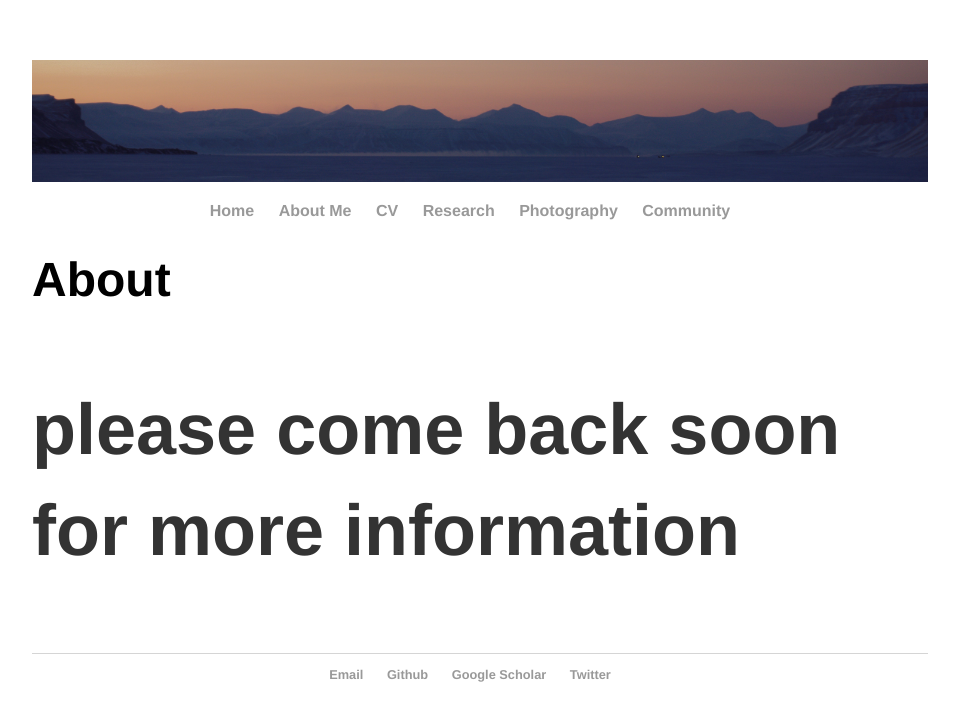
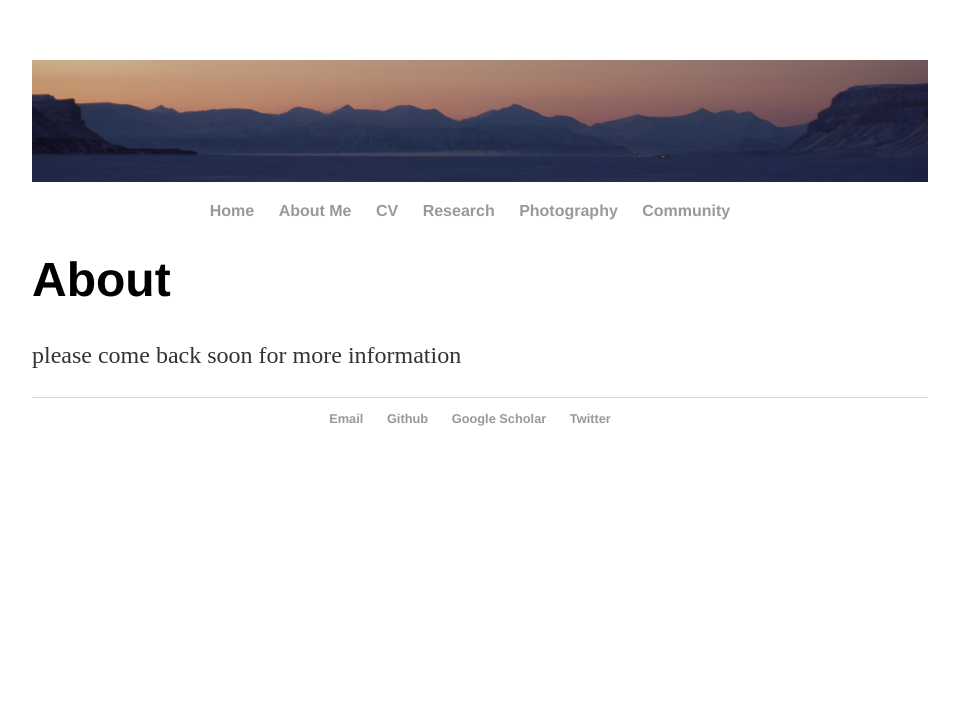
Before and after one commit to Cbarnett207/CBarnett207.github.io, a Jekyll site: the page built from about/index.html, in a window 1280 px wide. Shown: the top 721 px of the page, without its empty margins (160-1119 px from the left). Built offline with Jekyll 4.4.1, drawn with Linux system fonts in a browser that asks for light colours.

```diff
--- a/about/index.html
+++ b/about/index.html
@@ -3,6 +3,6 @@ layout: default
 title: Cody Barnett, M.S. | About
 ---
 <div class="blurb">
-  <h1>About<h1>
+  <h1>About</h1>
     <p>please come back soon for more information </p>
-    </div><!-- /.blurb -->
+</div><!-- /.blurb -->
```
